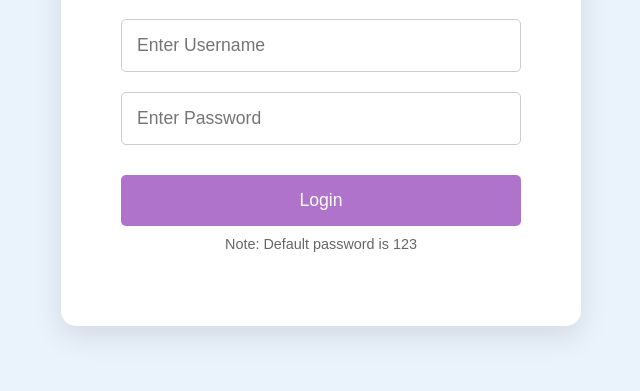
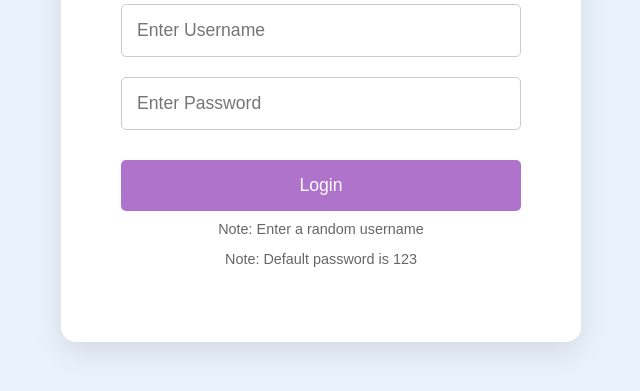
Before and after one commit to phanimanjunath/URSRESUME, a plain HTML site: page index.html in a window 1280 px wide. Shown: the part 309-700 px from the top of the page, without its empty margins (319-959 px from the left). Drawn offline with Linux system fonts and the light colour scheme.

Commit message:
Update index.html

```diff
--- a/index.html
+++ b/index.html
@@ -115,6 +115,7 @@
             <input type="text" id="username" placeholder="Enter Username">
             <input type="password" id="password" placeholder="Enter Password">
             <button onclick="login()">Login</button>
+            <P class="note">Note: Enter a random username</P>
             <p class="note">Note: Default password is 123</p>
         </div>
     </div>
```
